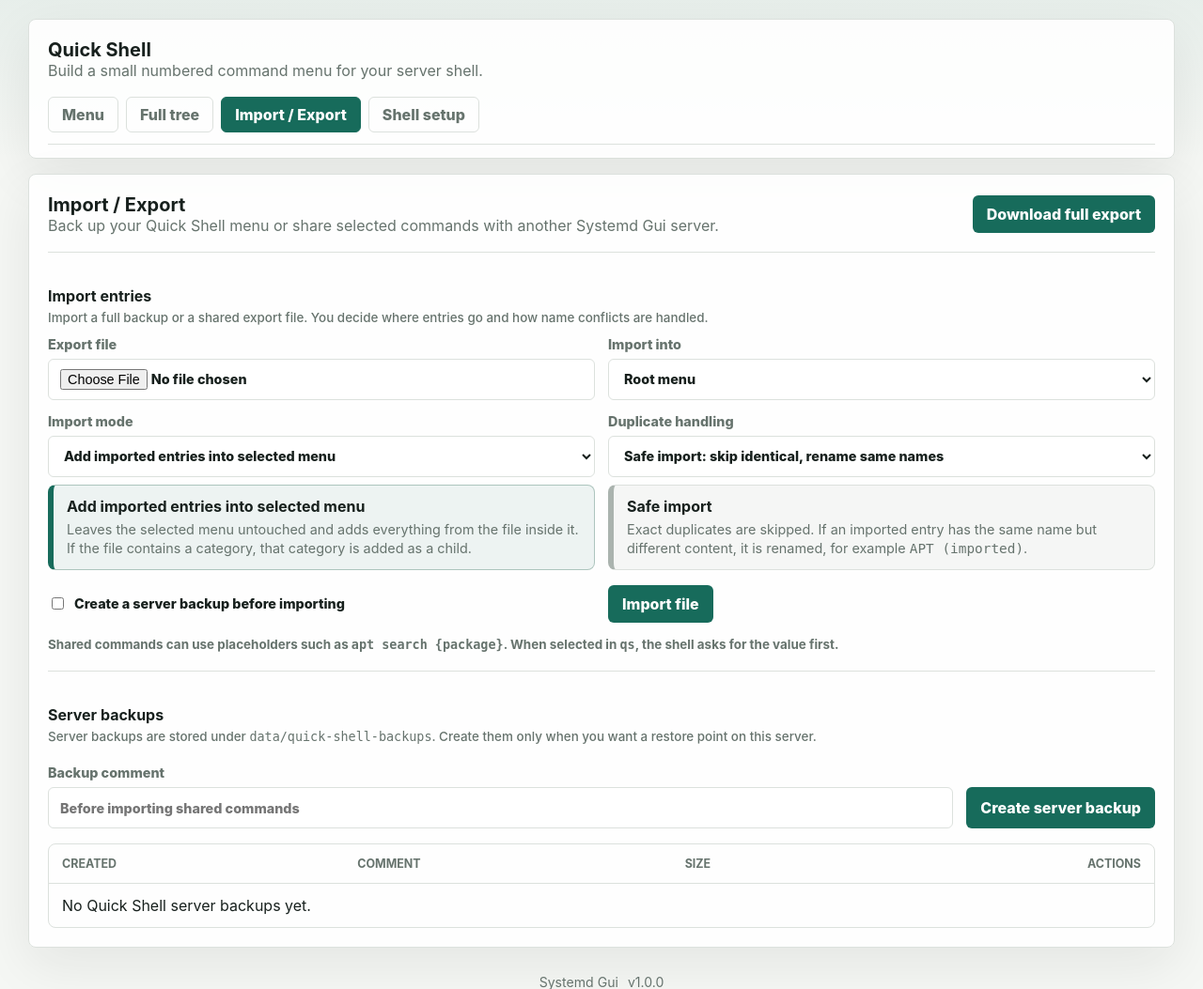
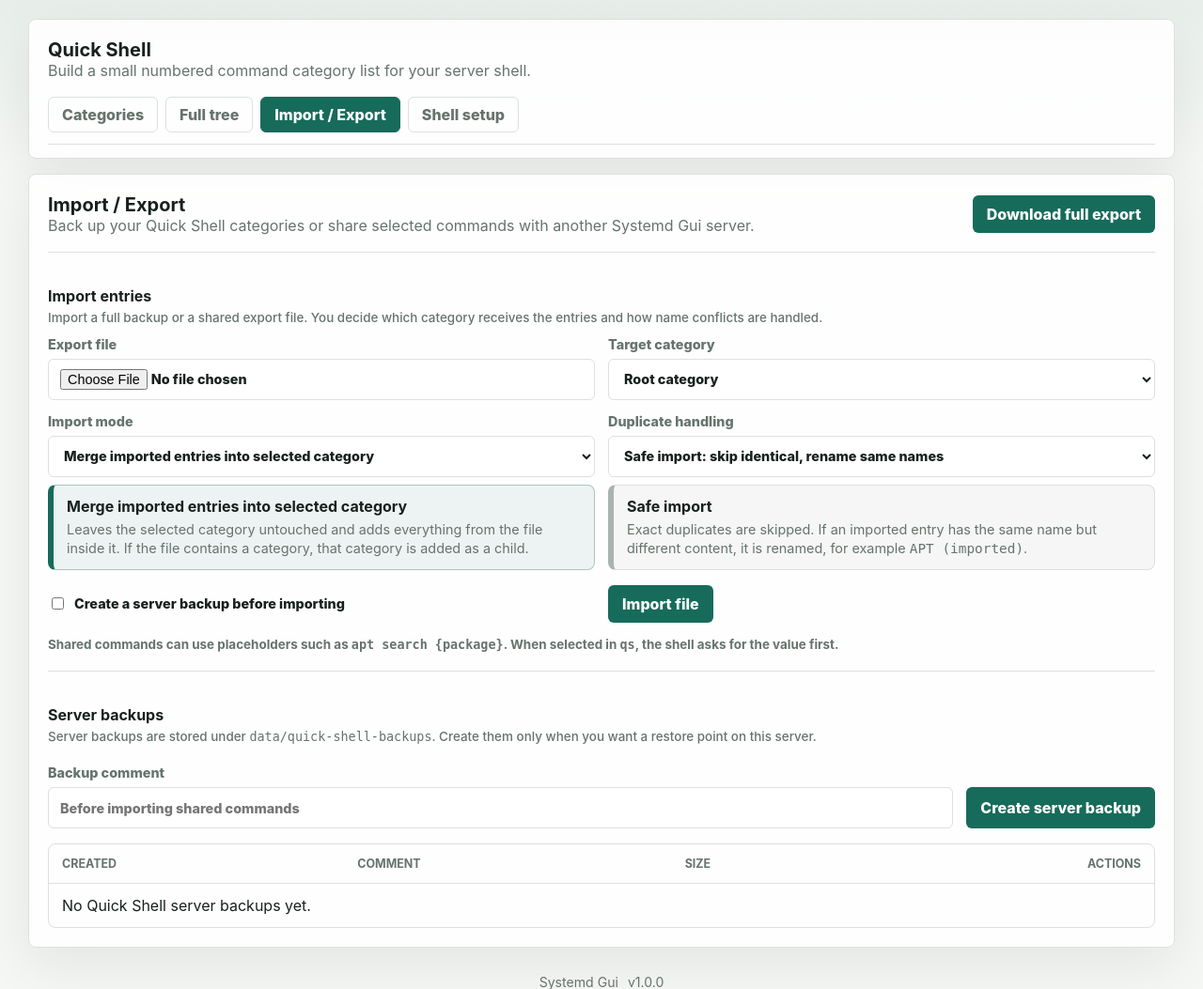
Before and after one commit to Nisbo/systemd-gui, a Flask app: page /quick-shell?tab=transfer in a window 1280 px wide. Shown: the part 109-1162 px from the top of the page at 94% size. Run offline with Flask 3, Linux system fonts and the light colour scheme.

Commit message:
Refine quick shell categories and moving

```diff
--- a/systemd_gui/app.py
+++ b/systemd_gui/app.py
@@ -27,6 +27,7 @@ from .quick_shell import (
     item_for_path,
     list_quick_shell_backups,
     move_item,
+    move_item_to_category,
     move_item_to_position,
     quick_shell_export_payload,
     quick_shell_payload_items,
@@ -366,14 +367,16 @@ def create_app() -> Flask:
     def update_quick_shell_item(item_path: str):
         data = read_quick_shell(_quick_shell_path(app))
         parent_path = _quick_shell_parent_path(item_path)
+        next_parent_path = request.form.get("parent_path", parent_path).strip()
         try:
             update_item(data, item_path, _quick_shell_item_from_form())
+            next_path = move_item_to_category(data, item_path, next_parent_path)
             write_quick_shell(_quick_shell_path(app), data)
         except ValueError as exc:
             flash(str(exc), "error")
             return redirect(url_for("quick_shell", tab="menu", path=parent_path))
         flash("Quick Shell entry saved.", "success")
-        return redirect(url_for("quick_shell", tab="menu", path=parent_path))
+        return redirect(url_for("quick_shell", tab="menu", path=_quick_shell_parent_path(next_path)))
 
     @app.post("/quick-shell/item/<item_path>/delete")
     def delete_quick_shell_item(item_path: str):
@@ -1083,7 +1086,7 @@ def _quick_shell_item_from_form() -> dict[str, object]:
 
 
 def _quick_shell_category_options(data: dict[str, object]) -> list[dict[str, object]]:
-    options: list[dict[str, object]] = [{"path": "", "label": "Root menu", "depth": 0}]
+    options: list[dict[str, object]] = [{"path": "", "label": "Root category", "depth": 0}]
     for entry in flatten_entries(list(data.get("items") or [])):
         if entry.item.get("type") != "category":
             continue
--- a/systemd_gui/static/app.js
+++ b/systemd_gui/static/app.js
@@ -394,7 +394,7 @@
       if (!Array.isArray(payload.items)) throw new Error("Import file does not contain an items list.");
       return payload.items.filter((item) => item && typeof item === "object");
     };
-    const targetLabel = () => (targetSelect?.selectedOptions?.[0]?.textContent || "Root menu").replace(/^[-\s]+/, "").trim() || "Root menu";
+    const targetLabel = () => (targetSelect?.selectedOptions?.[0]?.textContent || "Root category").replace(/^[-\s]+/, "").trim() || "Root category";
     const plural = (count, word) => `${count} ${word}${count === 1 ? "" : "s"}`;
     const applyPreviewImport = (items, mode, targetPath, duplicateMode) => {
       const tree = decorateExisting(Array.isArray(currentQuickShell.items) ? currentQuickShell.items : []);
@@ -409,7 +409,7 @@
       if (mode === "replace_all") {
         const removedRoot = {
           type: "category",
-          name: "Current full Quick Shell menu",
+          name: "Current Quick Shell categories",
           items: [],
           __previewState: "removed",
           __previewNote: `${plural(tree.length, "top-level entry")} will be replaced`,
@@ -545,19 +545,19 @@
       const stats = collectImportStats(items);
       const countSummary = `${plural(items.length, "top-level entry")}; ${plural(stats.categories, "category")}, ${plural(stats.commands, "command")}, ${plural(stats.sequences, "sequence")} total.`;
       if (mode === "add_to_target") {
-        setPreviewState("ok", `Will add the imported entries into ${target}. Existing entries stay. ${countSummary}`, items, mode, targetPath, duplicateMode);
+        setPreviewState("ok", `Will merge the imported entries into ${target}. Existing entries stay. ${countSummary}`, items, mode, targetPath, duplicateMode);
       } else if (mode === "replace_target") {
         setPreviewState("warning", `Will delete entries inside ${target}, then import this file there. ${countSummary}`, items, mode, targetPath, duplicateMode);
       } else if (mode === "replace_selected_category") {
         if ((targetSelect?.value || "") === "") {
-          setPreviewState("danger", "Choose a real category first. The Root menu cannot be replaced with this mode.", items, mode, targetPath, duplicateMode);
+          setPreviewState("danger", "Choose a real category first. The Root category cannot be replaced with this mode.", items, mode, targetPath, duplicateMode);
         } else if (items.length !== 1 || entryType(items[0]) !== "category") {
           setPreviewState("danger", `This mode expects exactly one top-level category in the file. This file has ${plural(items.length, "top-level entry")}.`, items, mode, targetPath, duplicateMode);
         } else {
           setPreviewState("warning", `Will replace ${target} with the imported category ${entryName(items[0])}. Child entries inside the old category are deleted.`, items, mode, targetPath, duplicateMode);
         }
       } else if (mode === "replace_all") {
-        setPreviewState("danger", `Will replace the full Quick Shell menu with this file. Current entries outside the import are deleted. ${countSummary}`, items, mode, targetPath, duplicateMode);
+        setPreviewState("danger", `Will replace all Quick Shell categories with this file. Current entries outside the import are deleted. ${countSummary}`, items, mode, targetPath, duplicateMode);
       }
     };
     const syncImportHelp = () => {
--- a/systemd_gui/templates/quick_shell.html
+++ b/systemd_gui/templates/quick_shell.html
@@ -5,7 +5,7 @@
     {% set add_tab = "command" %}
   {% endif %}
   {% set quick_tabs = [
-    ("menu", "Menu"),
+    ("menu", "Categories"),
     ("tree", "Full tree"),
     ("transfer", "Import / Export"),
     ("setup", "Shell setup"),
@@ -15,7 +15,7 @@
     <div class="panel-head">
       <div>
         <h2>Quick Shell</h2>
-        <p>Build a small numbered command menu for your server shell.</p>
+        <p>Build a small numbered command category list for your server shell.</p>
       </div>
     </div>
     <nav class="settings-tabs" aria-label="Quick Shell sections">
@@ -31,8 +31,8 @@
     <section class="panel">
       <div class="panel-head">
         <div>
-          <h2>{{ entry_label(parent) if parent else "Root menu" }}</h2>
-          <p>Categories open another menu. Commands and sequences are shown as selectable shell actions.</p>
+          <h2>{{ entry_label(parent) if parent else "Root category" }}</h2>
+          <p>Categories open another category level. Commands and sequences are shown as selectable shell actions.</p>
         </div>
         <button class="primary-button" type="button" data-quick-shell-add-open data-parent-path="{{ parent_path }}" data-entry-type="{{ add_tab }}">Add entry</button>
       </div>
@@ -130,7 +130,7 @@
           <button class="ghost-button" type="submit" form="quick-shell-selected-export-form">Export selected</button>
         </div>
       {% else %}
-        <p class="empty-note">This menu is empty.</p>
+        <p class="empty-note">This category is empty.</p>
       {% endif %}
     </section>
 
@@ -139,7 +139,7 @@
         <div class="panel-head">
           <div>
             <h2 id="quick-shell-add-title">Add entry</h2>
-            <p>Add a command, sequence or category to the selected menu.</p>
+            <p>Add a command, sequence or category to the selected category.</p>
           </div>
           <button class="ghost-button small-icon-button" type="button" data-quick-shell-modal-close aria-label="Close">×</button>
         </div>
@@ -267,6 +267,7 @@
 
     {% for item in entries %}
       {% set item_path = parent_path ~ "." ~ loop.index0 if parent_path else loop.index0|string %}
+      {% set item_parent_path = item_path.rsplit(".", 1)[0] if "." in item_path else "" %}
       <div class="confirm-modal" data-quick-shell-edit-modal id="quick-shell-edit-{{ loop.index0 }}" hidden>
         <div class="confirm-dialog quick-shell-dialog" role="dialog" aria-modal="true" aria-labelledby="quick-shell-edit-title-{{ loop.index0 }}">
           <div class="panel-head">
@@ -280,6 +281,18 @@
           <form class="form-grid single" method="post" action="{{ url_for('update_quick_shell_item', item_path=item_path) }}">
             <input type="hidden" name="csrf_token" value="{{ csrf_token }}">
             <input type="hidden" name="type" value="{{ item.type }}">
+            <label>
+              Category
+              <select name="parent_path">
+                {% for option in category_options %}
+                  {% set blocked_target = item.type == "category" and (option.path == item_path or option.path.startswith(item_path ~ ".")) %}
+                  <option value="{{ option.path }}" {% if option.path == item_parent_path %}selected{% endif %} {% if blocked_target %}disabled{% endif %}>{{ "-- " * option.depth }}{{ option.label }}</option>
+                {% endfor %}
+              </select>
+              {% if item.type == "category" %}
+                <span class="field-help">A category cannot be moved into itself or one of its child categories.</span>
+              {% endif %}
+            </label>
             <label>
               Name
               <input name="name" value="{{ item.name }}" placeholder="{% if item.type == 'command' %}{{ item.command }}{% elif item.type == 'sequence' %}Sequence name{% else %}Category name{% endif %}">
@@ -379,7 +392,7 @@
       <div class="panel-head">
         <div>
           <h2>Import / Export</h2>
-          <p>Back up your Quick Shell menu or share selected commands with another Systemd Gui server.</p>
+          <p>Back up your Quick Shell categories or share selected commands with another Systemd Gui server.</p>
         </div>
         <a class="primary-button" href="{{ url_for('export_quick_shell_full') }}">Download full export</a>
       </div>
@@ -387,7 +400,7 @@
       <div class="inline-section">
         <div class="update-section-title">
           <strong>Import entries</strong>
-          <span>Import a full backup or a shared export file. You decide where entries go and how name conflicts are handled.</span>
+          <span>Import a full backup or a shared export file. You decide which category receives the entries and how name conflicts are handled.</span>
         </div>
         <form class="form-grid quick-shell-import-form" method="post" action="{{ url_for('import_quick_shell') }}" enctype="multipart/form-data" data-quick-shell-import-form>
           <input type="hidden" name="csrf_token" value="{{ csrf_token }}">
@@ -397,7 +410,7 @@
             <input type="file" name="import_file" accept="application/json,.json" required>
           </label>
           <label>
-            Import into
+            Target category
             <select name="target_path" data-import-target-select>
               {% for option in category_options %}
                 <option value="{{ option.path }}">{{ "-- " * option.depth }}{{ option.label }}</option>
@@ -408,27 +421,27 @@
             <label>
               Import mode
               <select name="import_mode" data-import-mode-select>
-                <option value="add_to_target" selected>Add imported entries into selected menu</option>
-                <option value="replace_target">Replace entries inside selected menu</option>
+                <option value="add_to_target" selected>Merge imported entries into selected category</option>
+                <option value="replace_target">Replace entries inside selected category</option>
                 <option value="replace_selected_category">Replace selected category</option>
-                <option value="replace_all">Replace full Quick Shell menu</option>
+                <option value="replace_all">Replace all Quick Shell categories</option>
               </select>
             </label>
             <div class="import-explain" data-import-mode-help="add_to_target">
-              <strong>Add imported entries into selected menu</strong>
-              <span>Leaves the selected menu untouched and adds everything from the file inside it. If the file contains a category, that category is added as a child.</span>
+              <strong>Merge imported entries into selected category</strong>
+              <span>Leaves the selected category untouched and adds everything from the file inside it. If the file contains a category, that category is added as a child.</span>
             </div>
             <div class="import-explain" data-import-mode-help="replace_target" hidden>
-              <strong>Replace entries inside selected menu</strong>
-              <span>Keeps the selected menu or category itself, deletes its current entries, then imports the file content into it. If the file contains a category, that category becomes a child entry.</span>
+              <strong>Replace entries inside selected category</strong>
+              <span>Keeps the selected category itself, deletes its current entries, then imports the file content into it. If the file contains a category, that category becomes a child entry.</span>
             </div>
             <div class="import-explain" data-import-mode-help="replace_selected_category" hidden>
               <strong>Replace selected category</strong>
               <span>Use this to update a command pack like APT. Select the existing category, then import a file that contains exactly one category. The selected category is replaced by that imported category.</span>
             </div>
             <div class="import-explain" data-import-mode-help="replace_all" hidden>
-              <strong>Replace full Quick Shell menu</strong>
-              <span>Deletes the whole current Quick Shell menu and replaces it with the import file content. Settings from the file are used too.</span>
+              <strong>Replace all Quick Shell categories</strong>
+              <span>Deletes all current Quick Shell categories and replaces them with the import file content. Settings from the file are used too.</span>
             </div>
           </div>
           <div class="import-control" data-duplicate-control>
@@ -450,11 +463,11 @@
             </div>
             <div class="import-explain subtle" data-duplicate-mode-help="keep_all" hidden>
               <strong>Import everything</strong>
-              <span>No duplicate checks are made. Everything from the file is imported, even if it already exists.</span>
+              <span>No duplicate checks are made. Everything from the file is imported, even if the exact same entry or category name already exists in the selected category.</span>
             </div>
             <div class="import-explain subtle disabled" data-duplicate-mode-disabled hidden>
               <strong>Duplicate handling not used</strong>
-              <span>This import mode replaces existing content first, so there are no existing entries to compare with.</span>
+              <span>This import mode replaces existing content first, so existing entries are not compared.</span>
             </div>
           </div>
           <div class="import-preview" data-import-preview hidden>
@@ -506,7 +519,7 @@
                     <td>{{ backup.size }} B</td>
                     <td class="table-actions">
                       <a class="ghost-button icon-button small-icon-button" href="{{ url_for('download_quick_shell_backup', backup_id=backup.backup_id) }}" title="Download backup" aria-label="Download backup">⇩</a>
-                      <form method="post" action="{{ url_for('restore_quick_shell_backup_route', backup_id=backup.backup_id) }}" data-confirm="Restore this Quick Shell backup? Existing Quick Shell entries will be replaced." data-confirm-checkbox-name="backup_current" data-confirm-checkbox-label="Back up current menu first" data-confirm-checkbox-value="1">
+                      <form method="post" action="{{ url_for('restore_quick_shell_backup_route', backup_id=backup.backup_id) }}" data-confirm="Restore this Quick Shell backup? Existing Quick Shell entries will be replaced." data-confirm-checkbox-name="backup_current" data-confirm-checkbox-label="Back up current categories first" data-confirm-checkbox-value="1">
                         <input type="hidden" name="csrf_token" value="{{ csrf_token }}">
                         <button class="ghost-button icon-button small-icon-button" type="submit" title="Restore backup" aria-label="Restore backup">↺</button>
                       </form>
```
Also changed, not shown: systemd_gui/quick_shell.py (+31 -1 lines).
